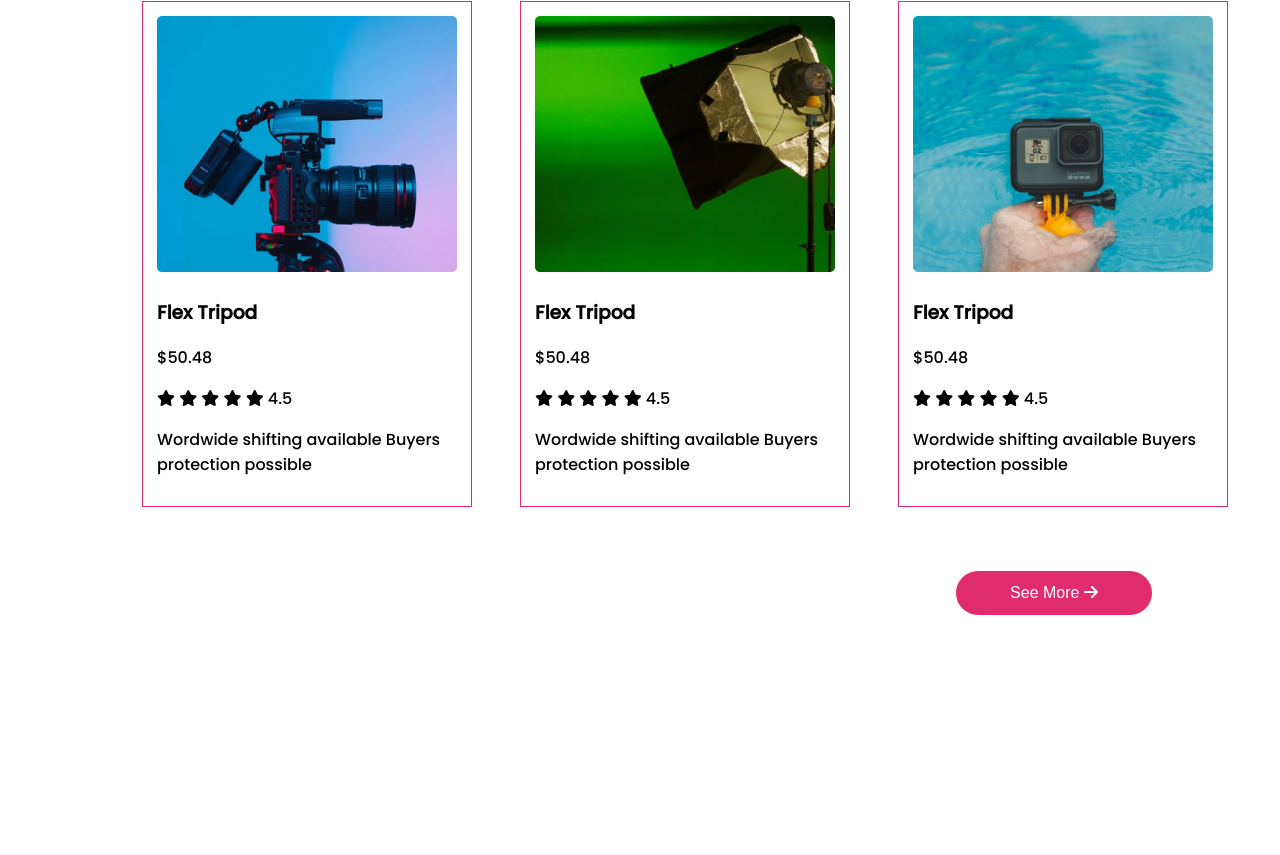
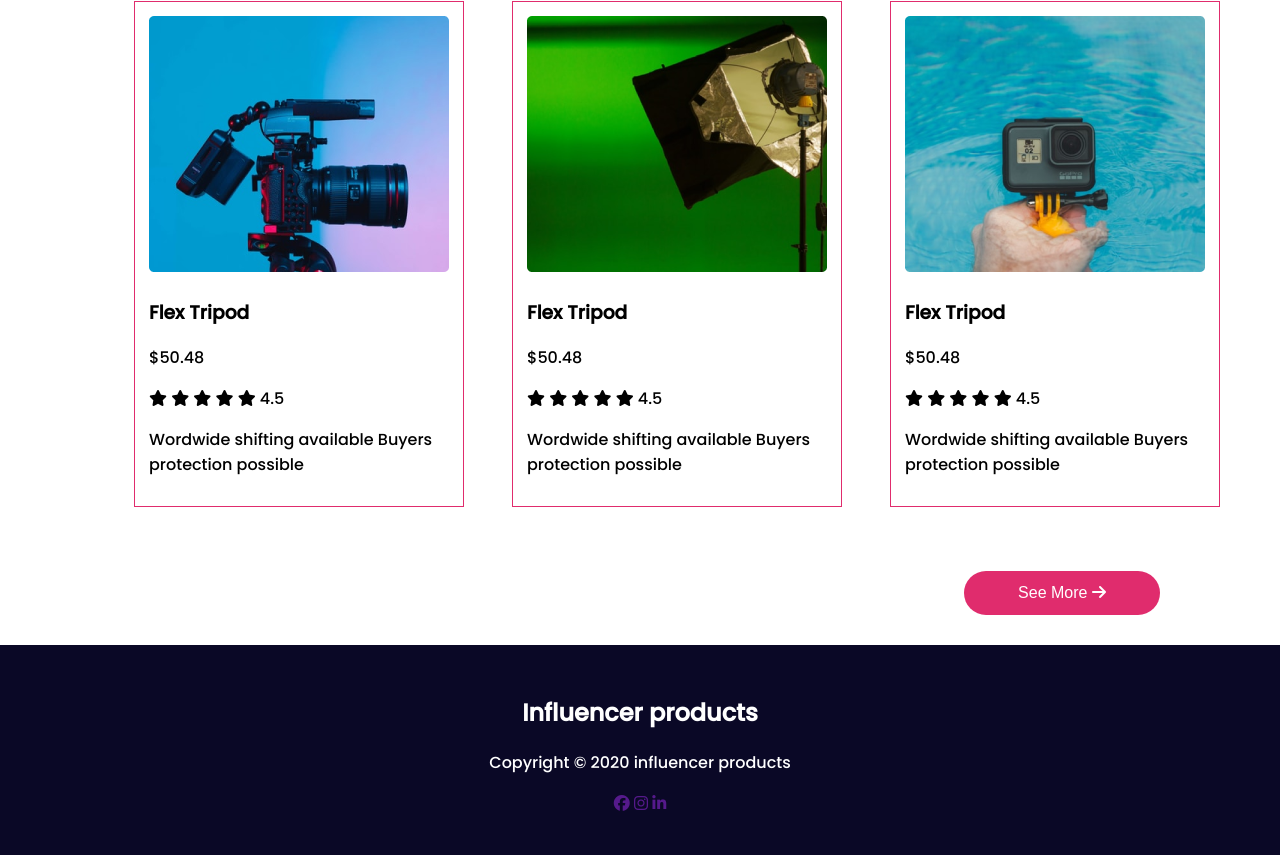
Before and after one commit to hira480/assignment-2, a plain HTML site: page index.html in a window 1280 px wide. Shown: the part 1827-2682 px from the top of the page. Before the commit the page ends 2450 px from the top, so only its background shows below. Drawn offline with Linux system fonts and the light colour scheme.

Commit message:
animation added to camera

```diff
--- a/index.html
+++ b/index.html
@@ -271,6 +271,15 @@
             <button class="primary-button">See More <i class="fas fa-arrow-right"></i></button>
         </div>
     </main>
+    <footer>
+        <h2>Influencer products</h2>
+        <p>Copyright © 2020 influencer products</p>
+        <div>
+            <a href=""><i class="fab fa-facebook"></i></a>
+            <a href=""><i class="fab fa-instagram"></i></a>
+            <a href=""><i class="fab fa-linkedin-in"></i></a>
+        </div>
+    </footer>
 
 </body>
 
--- a/style.css
+++ b/style.css
@@ -3,6 +3,7 @@
 /* common style  */
 body{
     font-family: 'Poppins', sans-serif;
+    margin: 0;
 }
 .container{
     margin-top: 50px;
@@ -33,6 +34,10 @@ nav{
 /* banner */
 .banner{
     display: flex;
+}
+.banner-right:hover img{
+   transform: scale(1.2);
+   transition: transform 2s;
 }
 .primary-button{
     border: none;
@@ -73,3 +78,12 @@ nav{
 
     text-align: right;
 }
+/* footerrr */
+footer{
+    height: 150px;
+    margin-top: 30px;
+    padding: 30px;
+    background-color: #0A0826;
+    color: white;
+    text-align: center;
+}
```
